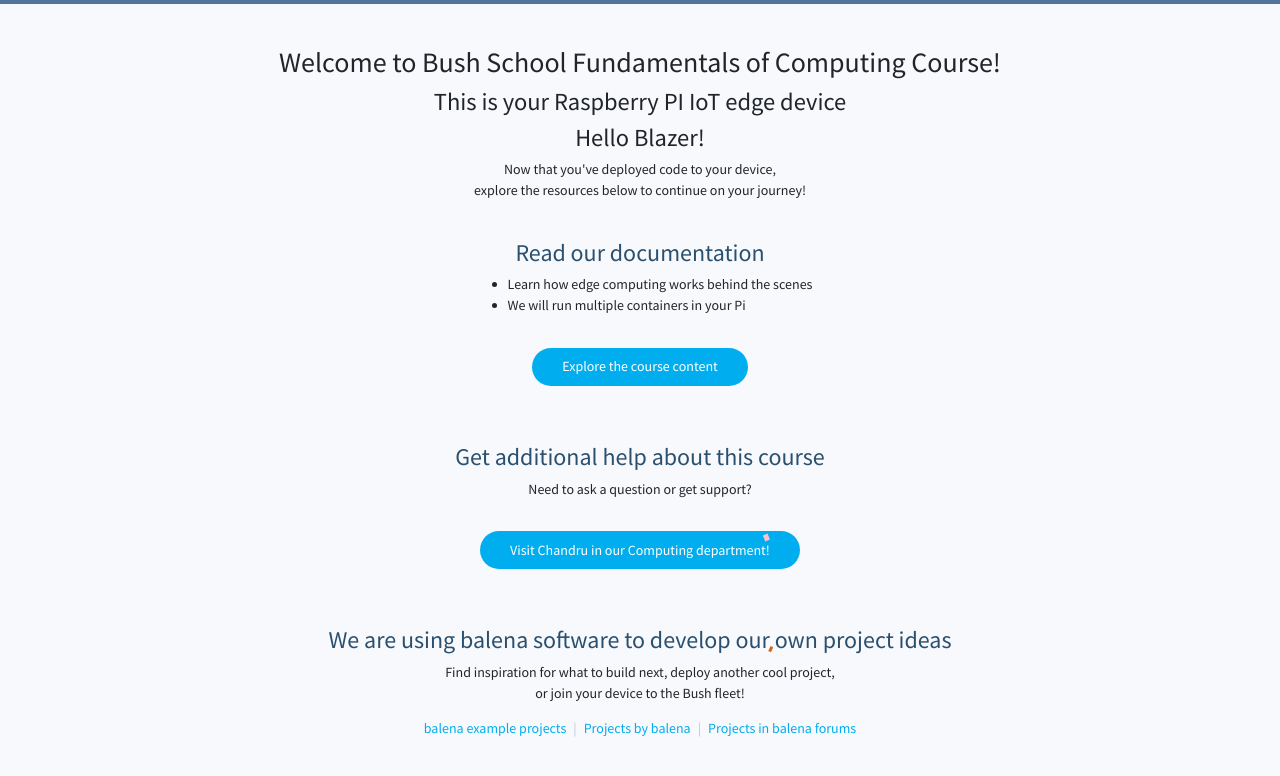
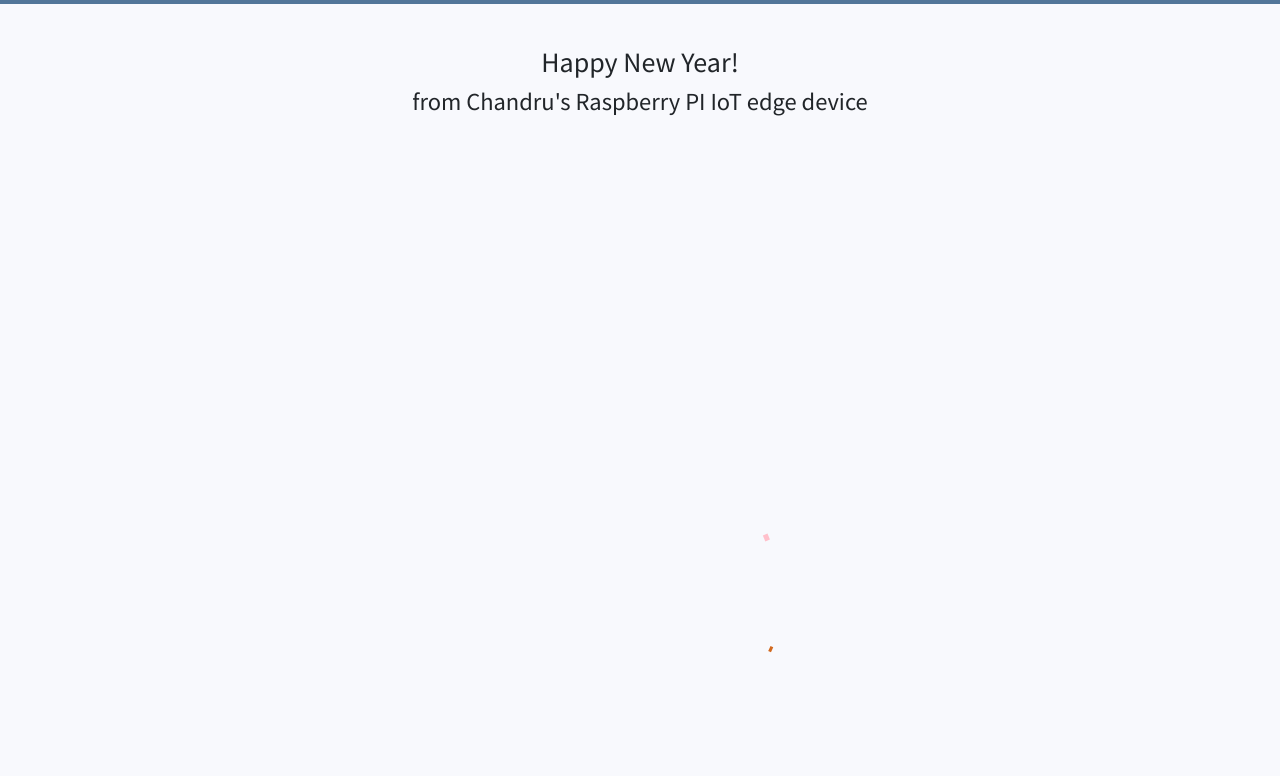
Before and after one commit to chandrunarayan/balena-bush, a website: page nodejs/views/index.html in a window 1280 px wide. Shown: the part 94-870 px from the top of the page. After the commit the page ends 800 px from the top, so only its background shows below. Drawn offline with Linux system fonts and the light colour scheme.

Commit message:
updates for camera test etc

```diff
--- a/nodejs/views/index.html
+++ b/nodejs/views/index.html
@@ -24,46 +24,10 @@
     </div>
 
     <div class="container mt-5 mb-5 p-0 pb-5">
-
       <div class="row d-flex flex-column align-items-center">
-        <h2>Welcome to Bush School Fundamentals of Computing Course!</h2>
-        <h3>This is your Raspberry PI IoT edge device</h3>
-        <h3>Hello Blazer!</h3>
-        <p class="text-center pl-5 pr-5 pt-0 pb-0">Now that you've deployed code to your device,<br /> explore the resources below to continue on your journey!</p>
+        <h2>Happy New Year!</h2>
+        <h3>from Chandru's Raspberry PI IoT edge device</h3>
       </div>
-
-      <div class="row d-flex justify-content-center">
-        <div class="box">
-          <h5 class="title">Read our documentation</h5>
-          <ul>
-            <li>Learn how edge computing works behind the scenes</li>
-            <li>We will run multiple containers in your Pi</li>
-          </ul>
-          <br />
-          <a class="button" href="https://chandrunarayan.github.io/astronomy/">Explore the course content</a>
-        </div>
-
-        <div class="box">
-          <h5 class="title">Get additional help about this course</h5>
-          <p>Need to ask a question or get support?</p>
-          <a class="button" href="https://bush.edu/">Visit Chandru in our Computing department!</a>
-          <br />
-        </div>
-
-        <div class="box">
-          <h5 class="title">We are using balena software to develop our own project ideas</h5>
-          <p>Find inspiration for what to build next, deploy another cool project,<br /> or join your device to the Bush fleet!</p>
-          <a href="https://github.com/balena-io-examples">balena example projects</a>
-          <span class="separator">|</span>
-          <a href="https://github.com/balenalabs">Projects by balena</a>
-          <span class="separator">|</span>
-          <a href="https://forums.balena.io/c/projects">Projects in balena forums</a>
-        </div>
-
-
-
-      </div>
-
     </div>
     <canvas id="canvas"></canvas>
     <script src="public/confetti.js"></script>
```
Also changed, not shown: 2 other files.
